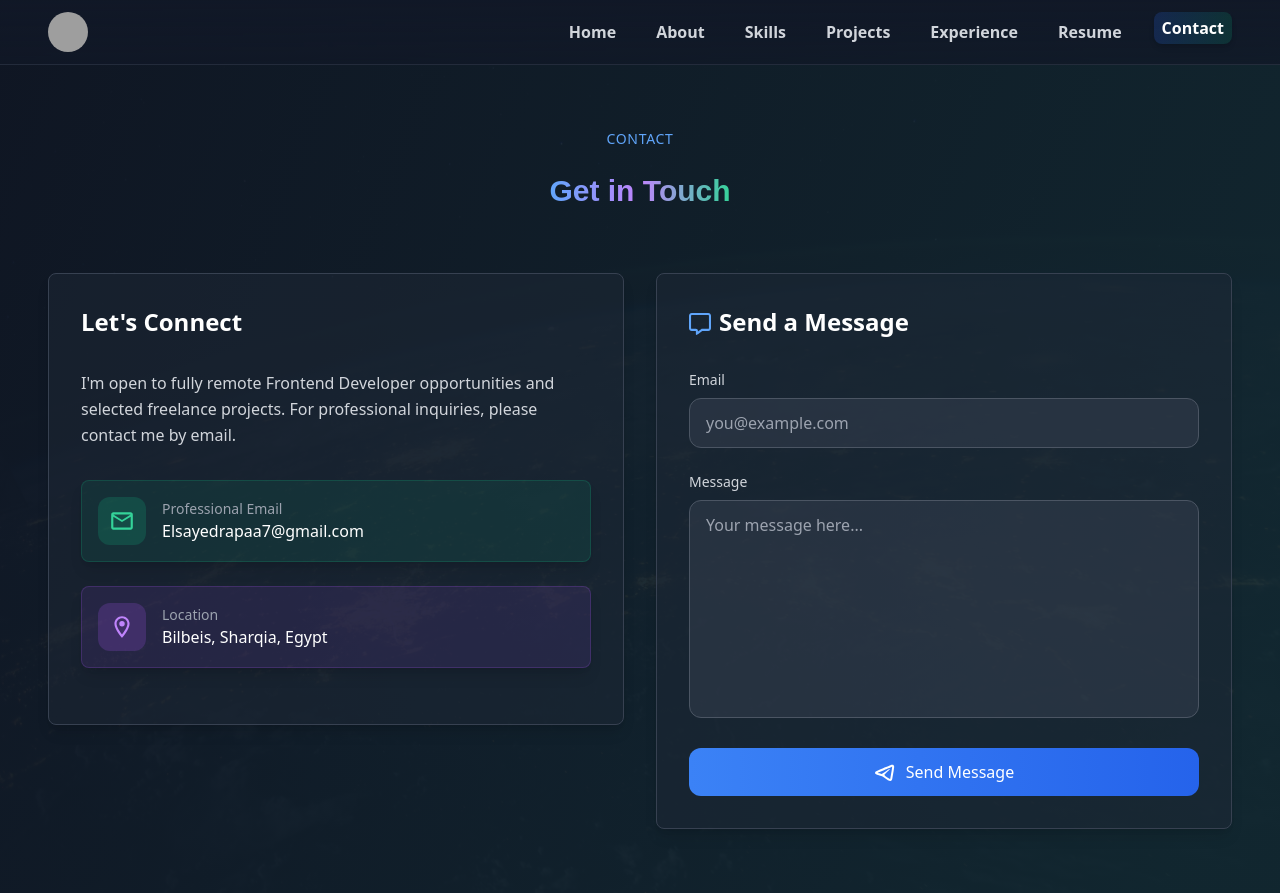
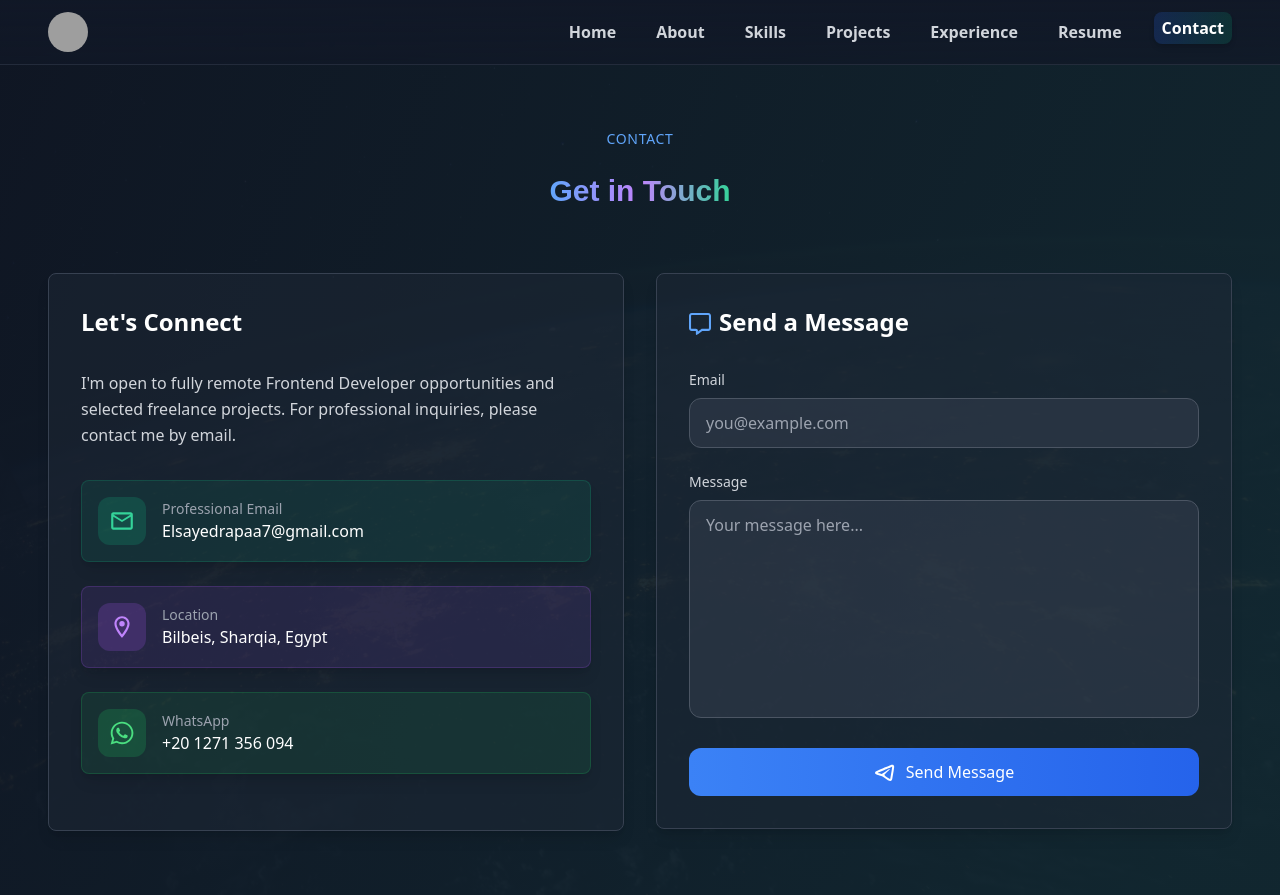
Before and after one commit to ElsayedRapaa/New-Portfolio, a React (Vite) app: page /contact in a window 1280 px wide. Built offline with nearby package versions, Linux system fonts and the light colour scheme; grey boxes are pictures that could not be loaded.

Commit message:
Add WhatsApp contact card

```diff
--- a/src/pages/contact.tsx
+++ b/src/pages/contact.tsx
@@ -1,8 +1,9 @@
 import React from "react";
+import { MdOutlineMailOutline, MdOutlineLocationOn } from "react-icons/md";
+import { FaRegMessage } from "react-icons/fa6";
+import { FaWhatsapp } from "react-icons/fa";
 import Container from "../components/container";
 import PageTitle from "../components/page-title";
-import { MdOutlineMailOutline, MdOutlineLocationOn } from "react-icons/md";
-import { FaRegMessage } from "react-icons/fa6";
 import ContactItem from "../components/contact-item";
 import SendEmail from "../components/send-email";
 
@@ -39,6 +40,23 @@ const Contact = () => {
               bg2="bg-purple-500/20"
               color="text-purple-400"
             />
+            <a
+              href="https://wa.me/201271356094"
+              target="_blank"
+              rel="noopener noreferrer"
+              aria-label="Contact me on WhatsApp"
+              className="block rounded-lg focus:outline-none focus-visible:ring-2 focus-visible:ring-green-400"
+            >
+              <ContactItem
+                icon={FaWhatsapp}
+                title="WhatsApp"
+                value="+20 1271 356 094"
+                border="border-green-500/20"
+                bg="bg-green-500/10"
+                bg2="bg-green-500/20"
+                color="text-green-400"
+              />
+            </a>
           </div>
           <div className="md:w-1/2 w-full bg-gray-800/50 border border-gray-700 rounded-lg shadow-lg p-8">
             <div className="flex items-center space-x-2 mb-8">
```
